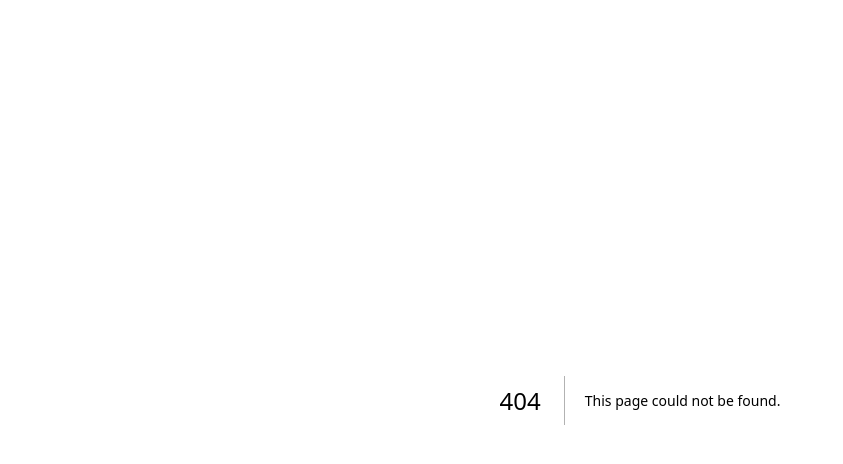
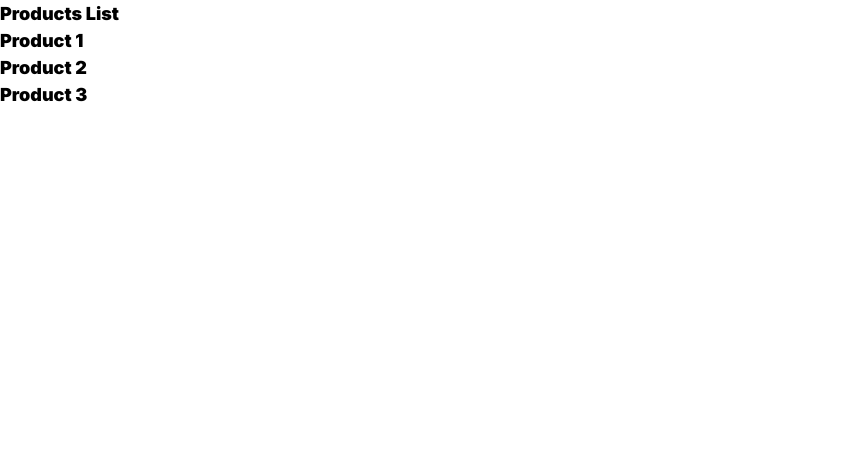
Before and after one commit to Utkarsh750/nextJs_first, a Next.js app in the folder my-app/: page /products in a window 1280 px wide. Before the commit this address had no page. Shown: the top 464 px of the page, without its empty margins (0-843 px from the left). Built offline with nearby package versions, Linux system fonts and the light colour scheme.

Commit message:
added dynamic routing

```diff
--- a/my-app/src/app/blog/first/page.tsx
+++ b/my-app/src/app/blog/first/page.tsx
@@ -1,3 +1,3 @@
 export default function FirstBlog() {
-    return <h1>My Blog </h1>;
-  }
+  return <h1>My First Blog </h1>;
+}
--- /dev/null
+++ b/my-app/src/app/blog/second/page.tsx
@@ -0,0 +1,3 @@
+export default function SecondBlog() {
+  return <h1>My Second Blog </h1>;
+}
--- a/my-app/src/app/globals.css
+++ b/my-app/src/app/globals.css
@@ -2,13 +2,16 @@
 @tailwind components;
 @tailwind utilities;
 
-/* :root {
+:root {
   --foreground-rgb: 0, 0, 0;
   --background-start-rgb: 214, 219, 220;
   --background-end-rgb: 255, 255, 255;
 }
-
-@media (prefers-color-scheme: dark) {
+* {
+  font-weight: 900;
+  font-size: large;
+}
+/* @media (prefers-color-scheme: dark) {
   :root {
     --foreground-rgb: 255, 255, 255;
     --background-start-rgb: 0, 0, 0;
--- /dev/null
+++ b/my-app/src/app/products/[productId]/page.tsx
@@ -0,0 +1,7 @@
+export default function ProductDetails({
+  params,
+}: {
+  params: { productId: string };
+}) {
+  return <>Details of the Product - {params.productId}</>;
+}
--- /dev/null
+++ b/my-app/src/app/products/page.tsx
@@ -0,0 +1,8 @@
+export default function Products() {
+    return <>
+    <h1>Products List</h1>
+    <h2>Product 1</h2>
+    <h2>Product 2</h2>
+    <h2>Product 3</h2>
+    </>
+}
```
